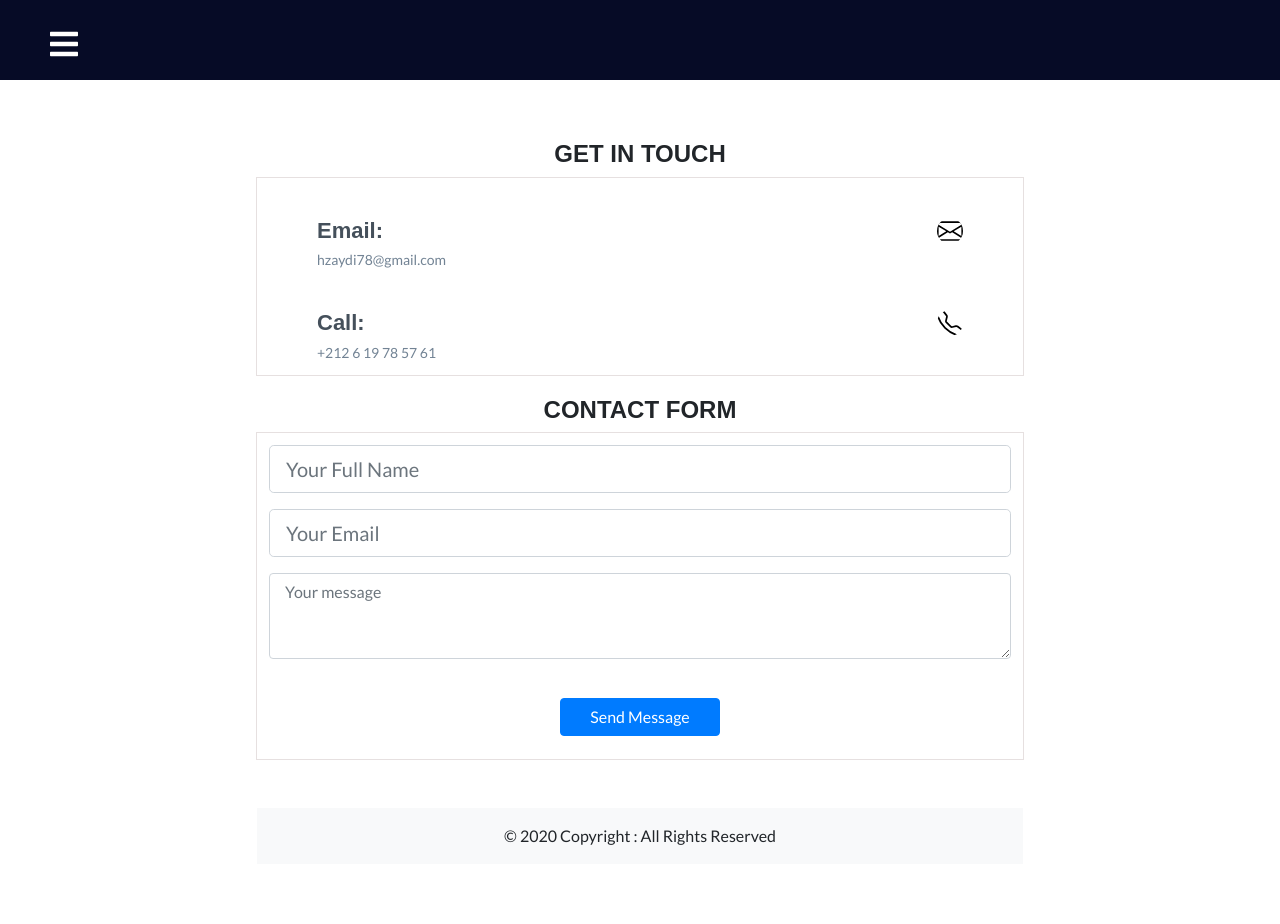
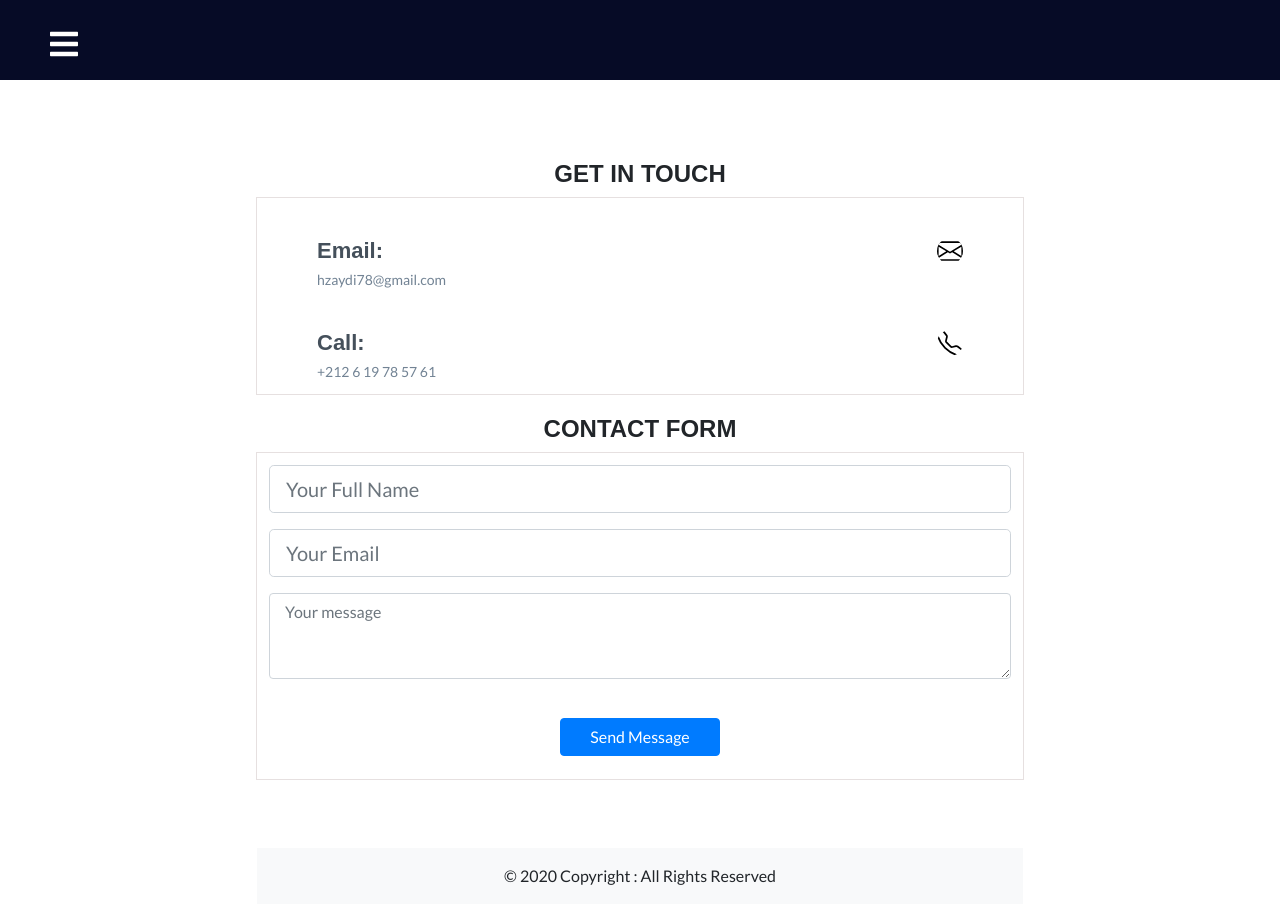
Before and after one commit to hicham-stf1/MyPortfolio, a React (Create React App) app: page /contactus in a window 1280 px wide. Shown: the top 924 px of the page. Built offline with nearby package versions, Linux system fonts and the light colour scheme; a web font is replaced by a local one.

Commit message:
Final Text Update 2

```diff
--- a/src/pages/ContactUs.css
+++ b/src/pages/ContactUs.css
@@ -7,6 +7,7 @@ form {
   height: fit-content;
   margin-top: 30px;
   justify-content: center;
+
 
 }
 
@@ -21,7 +22,7 @@ form h4 {
 form button {
   justify-content: center;
   width: 160px;
-  text-align: center;
+
 
 }
 
@@ -87,8 +88,7 @@ form button {
 .home {
   max-width: 960px;
   margin: auto;
-  overflow: hidden;
-  height: fit-content;
+
 }
 
 .fields {
```
